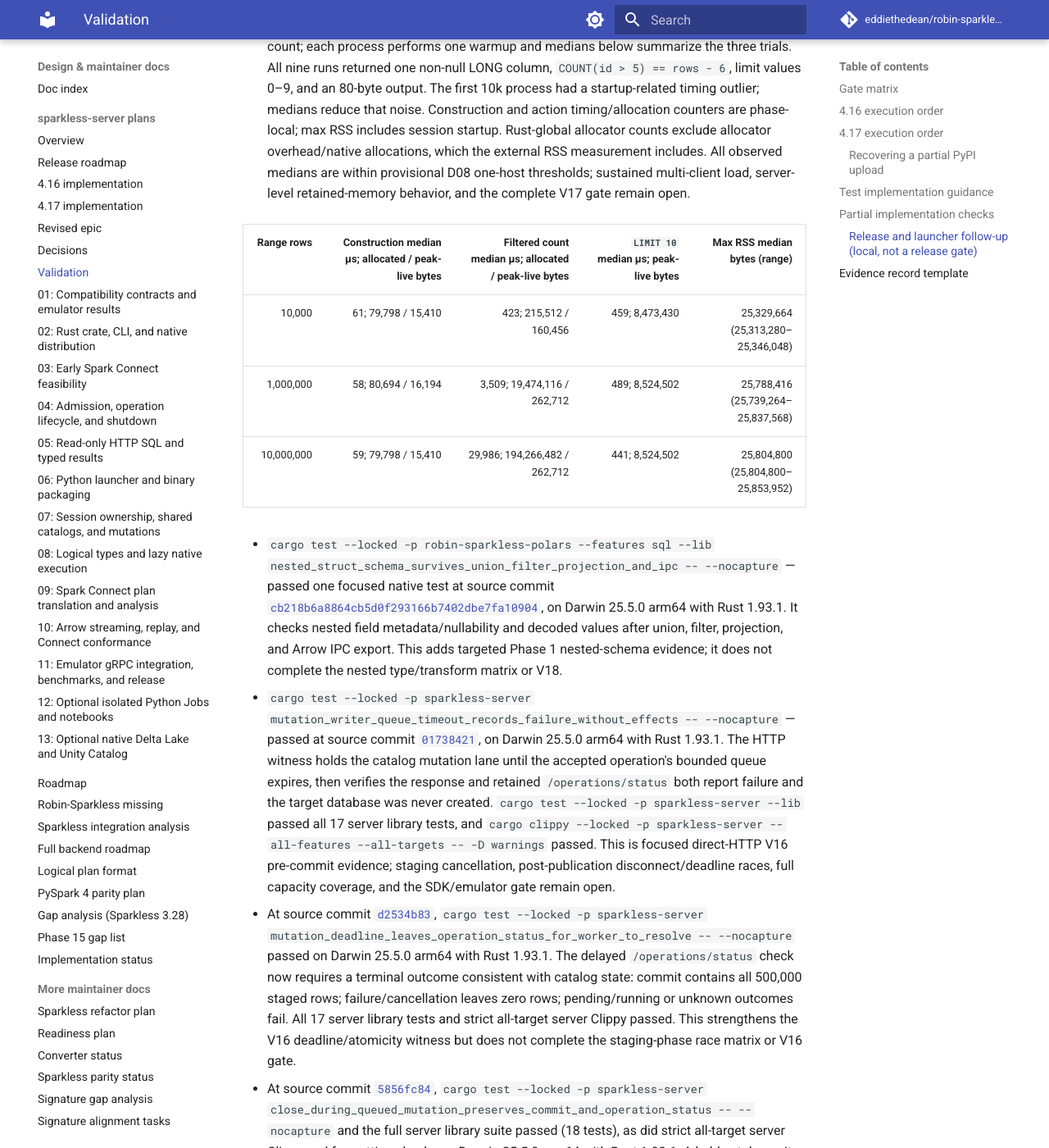
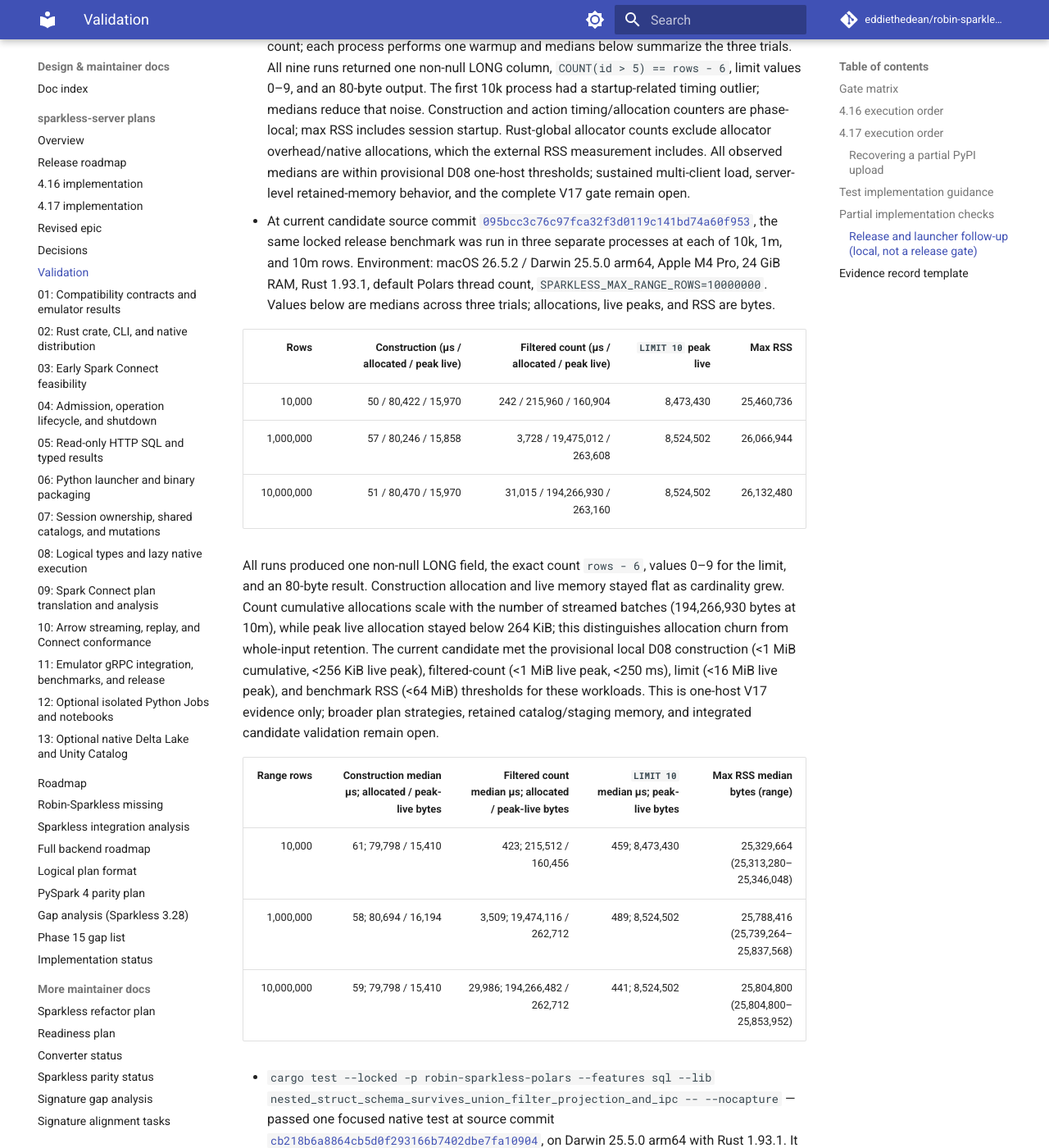
Before and after one commit to eddiethedean/robin-sparkless, an MkDocs documentation site: the page built from docs/plans/sparkless-server/VALIDATION.md, in a window 1280 px wide and 1400 px high, scrolled down 15015 px. Shown: the whole window at 82% size. Built offline with MkDocs 1.6.1 and Material for MkDocs 9.7.7, drawn with Linux system fonts in a browser that asks for light colours; comment, search, counter and statistics services are not loaded.

Commit message:
docs: record current phase 4.17 range measurements

```diff
--- a/docs/plans/sparkless-server/VALIDATION.md
+++ b/docs/plans/sparkless-server/VALIDATION.md
@@ -132,6 +132,15 @@ These are local component checks, not passing release gates. The current work ha
 - Ruff, Rust formatting, release metadata tests (11), release archive validation, and workflow structure checks passed. The 27-job Release workflow parsed with an acyclic dependency graph; its new V32 job waits for every publisher and includes public crate/PyPI installs, exact tested server-wheel hash checks, pinned SDK mutation tests, and pulled-container digest/SQL/shutdown checks. V31 and V32 remain pending until the remote candidate and coordinated 4.17 release runs complete.
 
 - The release-mode Phase 1 benchmark harness at source commit [`0fe7901c3a1880325b4af71158c5992c95a191e2`](https://github.com/eddiethedean/robin-sparkless/commit/0fe7901c3a1880325b4af71158c5992c95a191e2) was built with `cargo build --locked --release -p robin-sparkless-polars --features sql --example phase1_range_benchmark`, then run in three separate processes each at 10k, 1m, and 10m rows with `/usr/bin/time -l env SPARKLESS_MAX_RANGE_ROWS=10000000 target/release/examples/phase1_range_benchmark <rows>`. Environment: macOS 26.5.2 arm64, Apple M4 Pro, 24 GiB RAM, Rust 1.93.1, locked optimized build, default Polars thread count; each process performs one warmup and medians below summarize the three trials. All nine runs returned one non-null LONG column, `COUNT(id > 5) == rows - 6`, limit values 0–9, and an 80-byte output. The first 10k process had a startup-related timing outlier; medians reduce that noise. Construction and action timing/allocation counters are phase-local; max RSS includes session startup. Rust-global allocator counts exclude allocator overhead/native allocations, which the external RSS measurement includes. All observed medians are within provisional D08 one-host thresholds; sustained multi-client load, server-level retained-memory behavior, and the complete V17 gate remain open.
+- At current candidate source commit [`095bcc3c76c97fca32f3d0119c141bd74a60f953`](https://github.com/eddiethedean/robin-sparkless/commit/095bcc3c76c97fca32f3d0119c141bd74a60f953), the same locked release benchmark was run in three separate processes at each of 10k, 1m, and 10m rows. Environment: macOS 26.5.2 / Darwin 25.5.0 arm64, Apple M4 Pro, 24 GiB RAM, Rust 1.93.1, default Polars thread count, `SPARKLESS_MAX_RANGE_ROWS=10000000`. Values below are medians across three trials; allocations, live peaks, and RSS are bytes.
+
+  | Rows | Construction (µs / allocated / peak live) | Filtered count (µs / allocated / peak live) | `LIMIT 10` peak live | Max RSS |
+  | ---: | ---: | ---: | ---: | ---: |
+  | 10,000 | 50 / 80,422 / 15,970 | 242 / 215,960 / 160,904 | 8,473,430 | 25,460,736 |
+  | 1,000,000 | 57 / 80,246 / 15,858 | 3,728 / 19,475,012 / 263,608 | 8,524,502 | 26,066,944 |
+  | 10,000,000 | 51 / 80,470 / 15,970 | 31,015 / 194,266,930 / 263,160 | 8,524,502 | 26,132,480 |
+
+  All runs produced one non-null LONG field, the exact count `rows - 6`, values 0–9 for the limit, and an 80-byte result. Construction allocation and live memory stayed flat as cardinality grew. Count cumulative allocations scale with the number of streamed batches (194,266,930 bytes at 10m), while peak live allocation stayed below 264 KiB; this distinguishes allocation churn from whole-input retention. The current candidate met the provisional local D08 construction (<1 MiB cumulative, <256 KiB live peak), filtered-count (<1 MiB live peak, <250 ms), limit (<16 MiB live peak), and benchmark RSS (<64 MiB) thresholds for these workloads. This is one-host V17 evidence only; broader plan strategies, retained catalog/staging memory, and integrated candidate validation remain open.
 
 | Range rows | Construction median µs; allocated / peak-live bytes | Filtered count median µs; allocated / peak-live bytes | `LIMIT 10` median µs; peak-live bytes | Max RSS median bytes (range) |
 | ---: | ---: | ---: | ---: | ---: |
```
